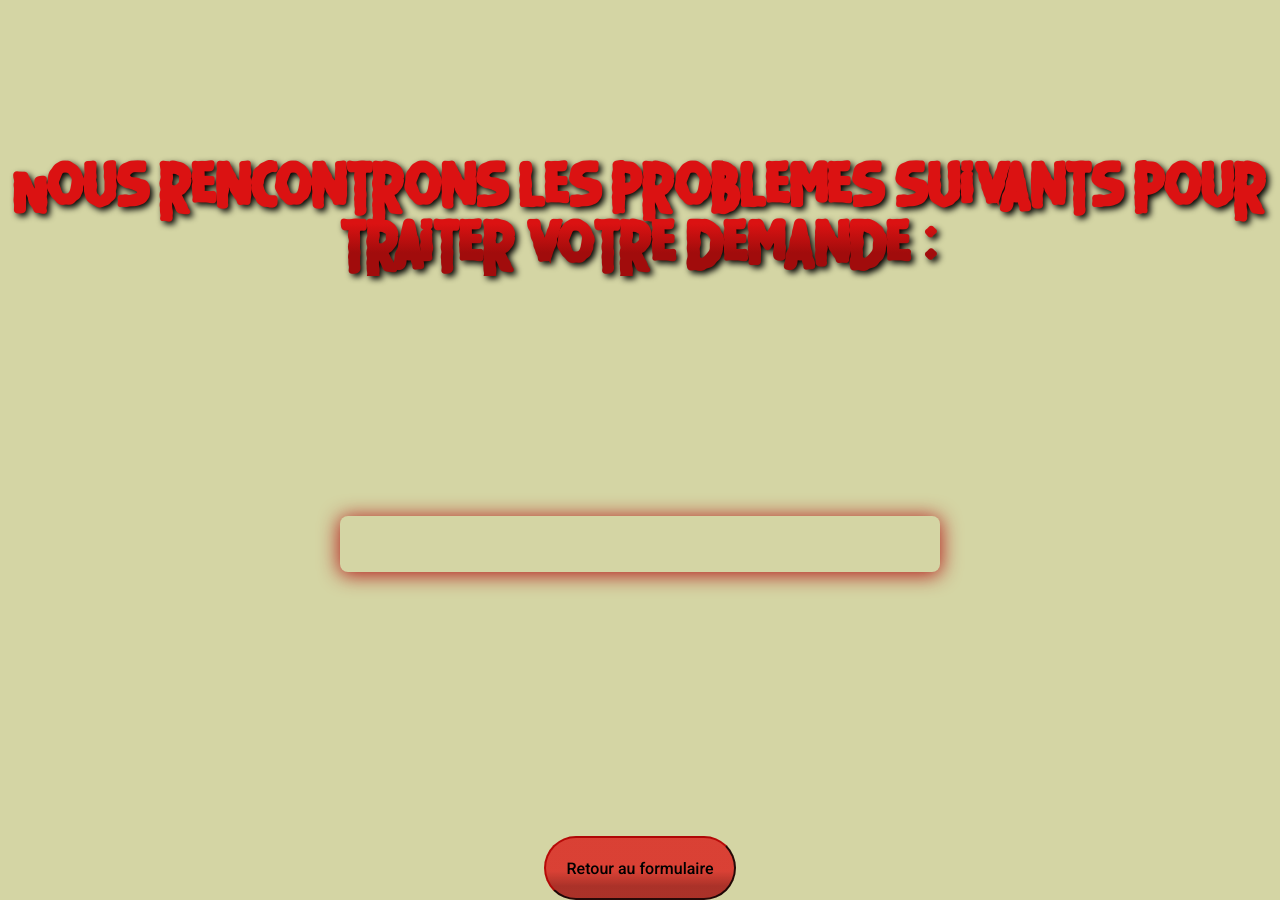
After one commit to JorisPineau/Project-Groot, a PHP site: page /error.php in a window 1280 px wide. The commit adds this page. Run offline with PHP 8.4, Linux system fonts and the light colour scheme; data that the repository does not hold is empty.

Commit message:
formulaire final

```diff
--- /dev/null
+++ b/error.php
@@ -0,0 +1,21 @@
+<link rel="stylesheet" href="sucess.css">
+<header>
+        <div class="errorPanel">
+            <h1 class="errorTitle" >Nous rencontrons les problemes suivants pour traiter votre demande : </h1>
+</header>
+<main>
+<div class="errorSummary">
+            <ul>
+                <?php foreach($errors as $error) : ?>
+                    <li><?= $error ?></li>
+                <?php endforeach; ?>
+            </ul>
+                </div>
+                <div>
+                </main>
+                <footer>
+            <p class="back">
+                <a href="index.html"><button class="errorButton">Retour au formulaire</button></a>
+            </p>
+                </footer>
+        </div>
--- /dev/null
+++ b/sucess.css
@@ -0,0 +1,181 @@
+
+@import url('https://fonts.googleapis.com/css2?family=Karla:wght@300&family=Roboto:wght@400;500;700&display=swap');
+@font-face {
+    font-family: 'Up-and-Down';
+    src: url(assets/fonts/Up-and-Down-Rough\ .ttf) format(truetype)
+}
+
+
+:root {
+    --primary: #D4D5A4;
+    --secondary: #57B925;
+    --title-size: 6rem;
+    --font-title: 'Up-and-Down';
+    --font-paragraph: 'roboto';
+    --error: crimson;
+  }
+
+  * {
+    box-sizing: border-box;
+  }
+
+
+  body {
+    margin: 0;
+    height: 76vh;
+    background-color: var(--primary);
+  }
+
+  header {
+    text-align: center;
+    margin-top: 6rem;
+  }
+
+  h1 {
+    margin-top: 7rem;
+    font-size: var(--title-size);
+    font-family: var(--font-title);
+    background: linear-gradient(180deg, #70e336 55%, #40a00c 80%);
+    background-clip: text;
+    -webkit-background-clip: text;
+    -webkit-text-fill-color: transparent;
+    filter: drop-shadow(0.2rem 0.2rem 0.2rem black);
+
+  }
+
+  main {
+    max-width: 1000px;
+    margin: auto;
+
+  }
+
+  main p,
+  main li {
+    font-size: large;
+    font-weight: bold;
+    font-family: var(--font-paragraph);
+  }
+
+  main form,
+  .summary{
+    width: 60%;
+    background-color: var(--secondary);
+    border-radius: 8px;
+    margin: auto;
+    margin-top: 40px;
+    padding: 20px;
+    box-shadow: 0px 2px 20px 1px rgba(35, 160, 35, 0.3);
+  }
+
+
+
+  .back  {
+    text-align: center;
+    font-size: 1.5rem;
+    text-decoration: none;
+    font-family: var(--font-paragraph);
+  }
+
+  .summary {
+    margin-top: 10rem;
+    width: 75%;
+    display: flex;
+    flex-direction: row-reverse;
+    justify-content: space-between;
+    background-color: var(--primary);
+
+  }
+
+  .summary p {
+    display: flex;
+    flex-direction: column;
+    align-items: center;
+    line-height: 3rem;
+    word-spacing: 0.1rem;
+    font-weight: 420;
+  }
+
+
+  .errorPanel {
+    border-color: rgb(163, 14, 44);
+    color: var(--error);
+    text-align: center;
+  }
+
+  .errorPanel li {
+    text-align: start;
+  }
+
+  .buttonsLine {
+    justify-content: end;
+  }
+
+  button {
+    margin-top: 8rem;
+    height: 4rem;
+    width: 12rem;
+    border-radius: 2rem;
+    background: linear-gradient(180deg, #70e336 55%, #40a00c 80%);
+    filter: drop-shadow(0.2rem 0.2rem 0.2rem 0.2rem rgba(0, 0, 0, 0.471));
+    font-family: var(--font-paragraph);
+    font-size: 1rem;
+    font-weight: 420;
+    border-color: rgba(16, 57, 1, 0.851);
+
+  }
+
+
+  .errorTitle {
+    margin-top: 10rem;
+    font-size: 5rem;
+    font-family: var(--font-title);
+    background: linear-gradient(180deg,#db1212  55%, rgb(161, 12, 12) 80%);
+    background-clip: text;
+    -webkit-background-clip: text;
+    -webkit-text-fill-color: transparent;
+    filter: drop-shadow(0.2rem 0.2rem 0.2rem black);
+
+  }
+
+  .errorButton {
+    margin-top: 15rem;
+    height: 4rem;
+    width: 12rem;
+    border-radius: 2rem;
+    background: linear-gradient(180deg, #db1212c2 55%, rgba(161, 12, 12, 0.81) 80%);
+    filter: drop-shadow(0.2rem 0.2rem 0.2rem 0.2rem rgba(0, 0, 0, 0.471));
+    font-family: var(--font-paragraph);
+    font-size: 1rem;
+    font-weight: 420;
+    border-color: rgba(93, 1, 1, 0.851);
+
+  }
+
+  .errorSummary {
+  width: 60%;
+  background-color: var(--primary);
+  border-radius: 8px;
+  margin: auto;
+  margin-top: 15rem;
+  padding: 20px;
+  box-shadow: 0px 2px 20px 1px rgba(179, 24, 24, 0.992);
+}
+
+@media screen and (max-width: 600px) {
+  button {
+    margin-top : 3rem;
+    margin-bottom: 3rem;
+  }
+
+  .summary {
+    margin-top: 3rem;
+  }
+
+  .summary p {
+    line-height: 2rem;
+  }
+
+  h1 {
+    margin-top : 1rem;
+  }
+}
```
Also changed, not shown: index.html (+12 -12 lines), style.css (+68 -3 lines), success.php (+76 -0 lines), errors.php (deleted), 2 other files.
